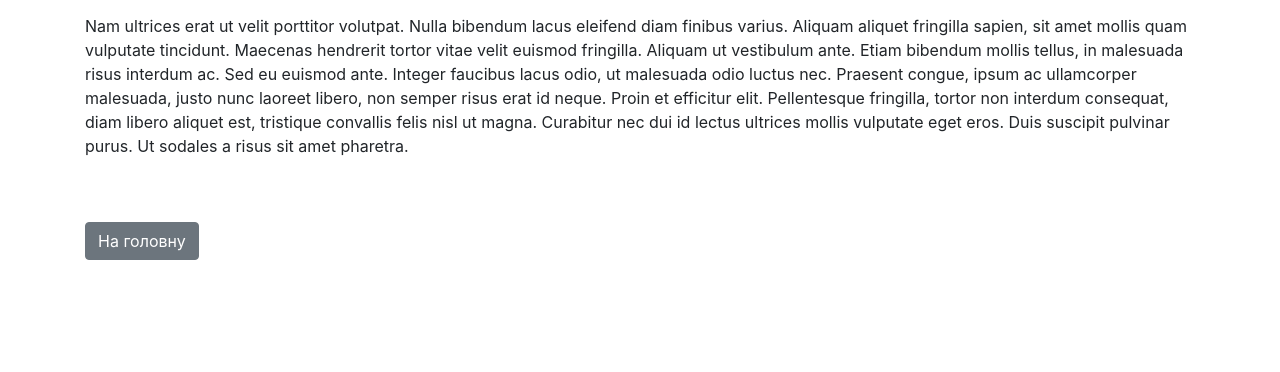
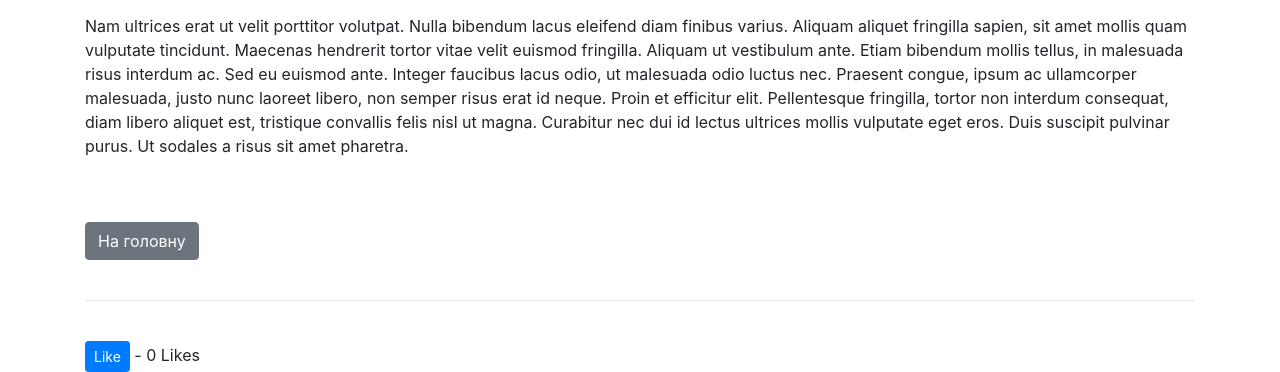
Before and after one commit to havelockz/cs_site, a Django app: page /article/1 in a window 1280 px wide. Shown: the part 735-1107 px from the top of the page. Before the commit the page ends 995 px from the top, so only its background shows below. Run offline with Django 4.2, Linux system fonts and the light colour scheme; data comes from the database, SQL or seed files in the repository; both versions use the stored data as it was after the commit.

Commit message:
created blog like button

```diff
--- a/ablog/myblog/models.py
+++ b/ablog/myblog/models.py
@@ -2,6 +2,7 @@ from django.db import models
 from django.contrib.auth.models import User
 from django.urls import reverse
 from datetime import datetime, date
+
 
 class Post(models.Model):
     title = models.CharField(max_length=255)
@@ -9,6 +10,10 @@ class Post(models.Model):
     author = models.ForeignKey(User, on_delete=models.CASCADE)
     body = models.TextField()
     post_date = models.DateField(auto_now_add=True)
+    likes = models.ManyToManyField(User, related_name='blog_posts')
+
+    def total_likes(self):
+        return self.likes.count()
 
     def __str__(self):
         return self.title + ' | ' + str(self.author)
--- a/ablog/myblog/templates/article_details.html
+++ b/ablog/myblog/templates/article_details.html
@@ -7,11 +7,11 @@
 <small>By: {{ post.author }} -
     {{ post.post_date }}
     {% if user.is_authenticated %}
-        {% if user.id == post.author.id %}
-            -
-            <a href="{% url 'update_post' post.pk %}">(Edit)</a>
-            <a href="{% url 'delete_post' post.pk %}">(Delete)</a>
-        {% endif %}
+    {% if user.id == post.author.id %}
+    -
+    <a href="{% url 'update_post' post.pk %}">(Edit)</a>
+    <a href="{% url 'delete_post' post.pk %}">(Delete)</a>
+    {% endif %}
     {% endif %}
 </small>
 <br/>
@@ -21,4 +21,15 @@
 
 <br/><br/>
 <a href="{% url 'home' %}" class="btn btn-secondary">На головну</a>
+
+<br/><br/>
+<hr>
+<br/>
+<form action="{% url 'like_post' post.pk %}" method="POST">
+    {% csrf_token %}
+    <button type="submit" ,
+            name="post_id" ,
+            value="{{ post.id }}" ,
+            class="btn btn-primary btn-sm">Like</button> - {{ total_likes }} Likes
+</form>
 {% endblock %}
--- a/ablog/myblog/urls.py
+++ b/ablog/myblog/urls.py
@@ -1,5 +1,5 @@
 from django.urls import path
-from .views import HomeView, ArticleDetailView, AddPostView, UpdatePostView, DeletePostView
+from .views import HomeView, ArticleDetailView, AddPostView, UpdatePostView, DeletePostView, LikeView
 
 urlpatterns = [
     #path('', views.home, name='home'),
@@ -8,4 +8,5 @@ urlpatterns = [
     path('add_post/', AddPostView.as_view(), name="add_post"),
     path('article/edit/<int:pk>', UpdatePostView.as_view(), name='update_post'),
     path('article/<int:pk>/remove', DeletePostView.as_view(), name='delete_post'),
+    path('like/<int:pk>', LikeView, name='like_post'),
 ]
--- a/ablog/myblog/views.py
+++ b/ablog/myblog/views.py
@@ -1,23 +1,36 @@
-from django.shortcuts import render
-from django.urls import reverse_lazy
+from django.shortcuts import render, get_object_or_404
+from django.urls import reverse_lazy, reverse
 from django.views.generic import ListView, DetailView, CreateView, UpdateView, DeleteView
 from .models import Post
 from .forms import PostForm, EditForm
+from django.http import HttpResponseRedirect
 
 
 # def home(request):
 #    return render(request, 'home.html', {})
+def LikeView(request, pk):
+    post = get_object_or_404(Post, id=request.POST.get('post_id'))
+    post.likes.add(request.user)
+    return HttpResponseRedirect(reverse('article-detail', args=[str(pk)]))
+
 
 class HomeView(ListView):
     model = Post
     template_name = 'home.html'
     ordering = ['-post_date']
-    #ordering = ['-id']
+    # ordering = ['-id']
 
 
 class ArticleDetailView(DetailView):
     model = Post
     template_name = 'article_details.html'
+
+    def get_context_data(self, *args, **kwargs):
+        context = super(ArticleDetailView, self).get_context_data()
+        stuff = get_object_or_404(Post, id=self.kwargs['pk'])
+        total_likes = stuff.total_likes()
+        context["total_likes"] = total_likes
+        return context
 
 
 class AddPostView(CreateView):
```
Also changed, not shown: ablog/db.sqlite3.
